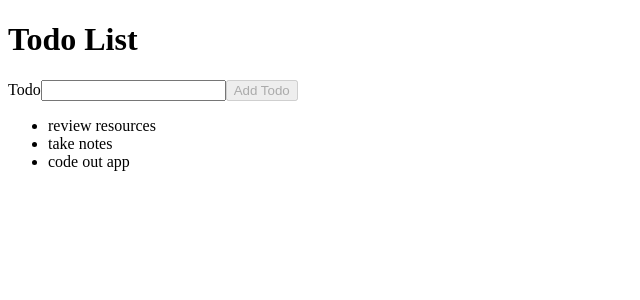
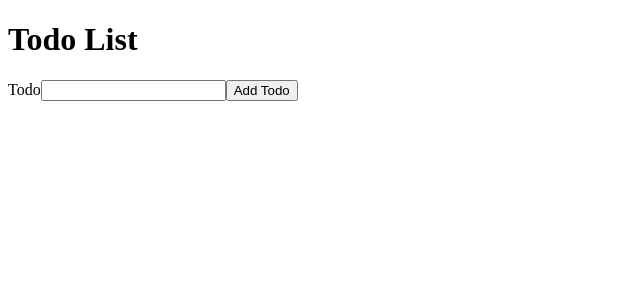
Before and after one commit to cchourio/todo-list, a React (Vite) app: page / in a window 1280 px wide. Shown: the top 300 px of the page, without its empty margins (0-640 px from the left). Built offline with nearby package versions, Linux system fonts and the light colour scheme.

Commit message:
Updated componets

```diff
--- a/src/App.jsx
+++ b/src/App.jsx
@@ -3,21 +3,23 @@ import TodoList from './TodoList.jsx';
 import TodoForm from './TodoForm.jsx'
 import './App.css'
 
-  const todos = [
-        {id: 1, title: "review resources"},
-        {id: 2, title: "take notes"},
-        {id: 3, title: "code out app"}
-  ]
-
 function App() {
 
   // const [todoList, setTodoList] = useState(todos);
-  const [todoList, setTodoList] = useState(todos);
+  const [todoList, setTodoList] = useState([]);
+
+  function addTodo(todoTitle) {
+    const newTodo = {
+      id: Date.now(),
+      title: todoTitle
+    };
+    setTodoList((previous) => [newTodo, ...previous])
+  }
 
   return(
     <>
       <h1>Todo List</h1>
-      <TodoForm />
+      <TodoForm onAddTodo={addTodo}/>
       <TodoList todoList={todoList} />
     </>
   )
--- a/src/TodoForm.jsx
+++ b/src/TodoForm.jsx
@@ -1,9 +1,23 @@
-function TodoForm() {
+import { useRef } from 'react'
+
+function TodoForm({ onAddTodo }) {
+    const inputRef = useRef(null)
+
+    function handleAddTodo(event) {
+        event.preventDefault()
+        const title = inputRef.current.value.trim()
+        if (title) {
+            onAddTodo(title)
+            event.target.reset()
+            inputRef.current.focus()
+        }
+    }
+
     return (
-        <form>
+        <form onSubmit={handleAddTodo}>
             <label htmlFor="todoTitle">Todo</label>
-            <input type="text" id="todoTitle" />
-            <button type="submit" disabled>Add Todo</button>
+            <input ref={inputRef} type="text" id="todoTitle" />
+            <button type="submit">Add Todo</button>
         </form>
     );
 }
```
